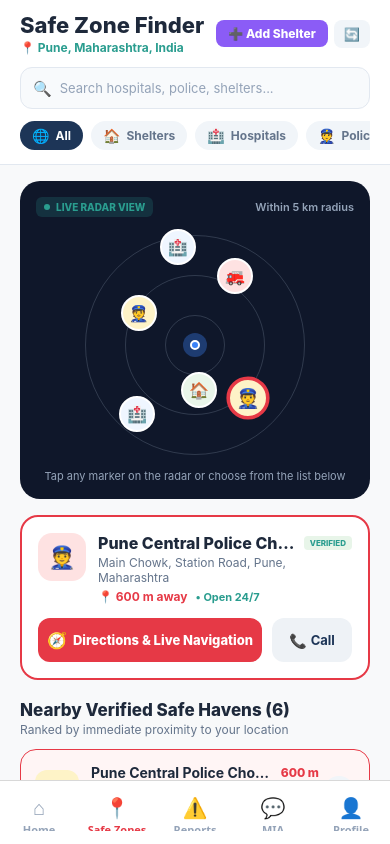
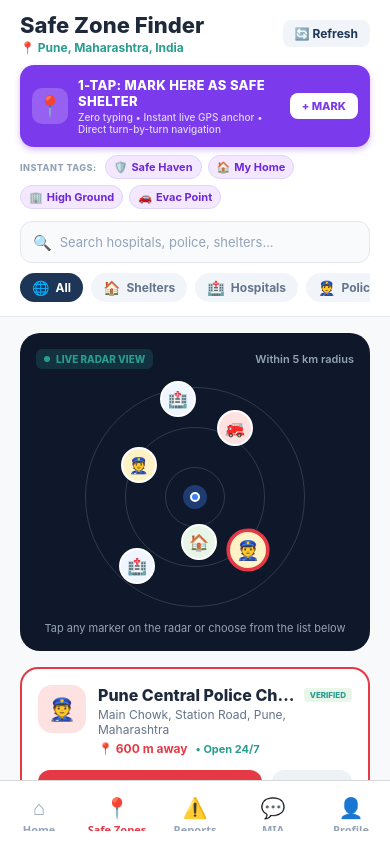
Before and after one commit to niharikadalvi2625-sketch/GuardianApp, a React Native app: screen /SafeZonesTab in a window 390 px wide. Built offline with nearby package versions, Linux system fonts and the light colour scheme; no server answers.

Commit message:
feat(safe-zones): replace manual form with 1-tap instant disaster safe shelter marker and quick tags

```diff
--- a/src/screens/SafeZonesScreen.tsx
+++ b/src/screens/SafeZonesScreen.tsx
@@ -7,12 +7,12 @@ import {
   TouchableOpacity,
   TextInput,
   ActivityIndicator,
-  Modal,
   Alert,
 } from 'react-native';
 import { SafeAreaView } from 'react-native-safe-area-context';
 import { SafeZoneService } from '../services/safeZoneService';
 import { LocationService } from '../services/locationService';
+import { AlertService } from '../services/alertService';
 import { SafeZone, SafeZoneCategory, LocationCoords } from '../types/index';
 
 const THEME = {
@@ -31,7 +31,7 @@ const THEME = {
   amber: '#F59E0B',
   amberBg: '#FEF3C7',
   border: '#E2E8F0',
-  shelterPurple: '#8B5CF6',
+  shelterPurple: '#7C3AED',
   shelterPurpleBg: '#F3E8FF',
 };
 
@@ -43,6 +43,13 @@ const CATEGORIES: { id: SafeZoneCategory | 'all'; label: string; icon: string }[
   { id: 'fire_station', label: 'Fire Dept', icon: '🚒' },
 ];
 
+const QUICK_TAGS = [
+  { label: 'Safe Haven', icon: '🛡️' },
+  { label: 'My Home', icon: '🏠' },
+  { label: 'High Ground', icon: '🏢' },
+  { label: 'Evac Point', icon: '🚗' },
+];
+
 export default function SafeZonesScreen() {
   const [loading, setLoading] = useState<boolean>(true);
   const [userCoords, setUserCoords] = useState<LocationCoords | null>(null);
@@ -51,15 +58,7 @@ export default function SafeZonesScreen() {
   const [selectedCategory, setSelectedCategory] = useState<SafeZoneCategory | 'all'>('all');
   const [selectedZone, setSelectedZone] = useState<SafeZone | null>(null);
   const [searchQuery, setSearchQuery] = useState<string>('');
-
-  // Add Safe Shelter Modal State
-  const [addModalVisible, setAddModalVisible] = useState<boolean>(false);
-  const [newShelterName, setNewShelterName] = useState<string>('');
-  const [newShelterAddress, setNewShelterAddress] = useState<string>('');
-  const [newShelterPhone, setNewShelterPhone] = useState<string>('');
-  const [newShelterLat, setNewShelterLat] = useState<number | null>(null);
-  const [newShelterLng, setNewShelterLng] = useState<number | null>(null);
-  const [isUsingLiveGps, setIsUsingLiveGps] = useState<boolean>(false);
+  const [markingSpot, setMarkingSpot] = useState<boolean>(false);
 
   useEffect(() => {
     loadLocationAndZones();
@@ -128,59 +127,47 @@ export default function SafeZonesScreen() {
     SafeZoneService.callSafeZone(phone);
   };
 
-  const handleUseCurrentLocationForShelter = async () => {
+  /**
+   * ⚡ 1-TAP INSTANT SAFE SHELTER MARKER (ZERO TYPING REQUIRED):
+   * In a disaster, flood, fire, or emergency, users have no time to write forms.
+   * Grabs live GPS coordinates immediately, reverse-geocodes landmark, and saves instantly.
+   */
+  const handleInstantMarkCurrentLocation = async (presetLabel: string = 'Safe Haven') => {
+    setMarkingSpot(true);
     try {
+      AlertService.triggerHaptic();
+
       const loc = userCoords || (await LocationService.getCurrentLocation());
-      setNewShelterLat(loc.latitude);
-      setNewShelterLng(loc.longitude);
-      setIsUsingLiveGps(true);
-      if (loc.address) {
-        setNewShelterAddress(loc.address);
-      } else {
-        const city = loc.city || 'Local Area';
-        setNewShelterAddress(`Near ${city} (${loc.latitude.toFixed(4)}, ${loc.longitude.toFixed(4)})`);
-      }
-    } catch (e) {
-      Alert.alert('GPS Notice', 'Could not fetch current GPS coordinates.');
-    }
-  };
+      setUserCoords(loc);
 
-  const handleSaveCustomShelter = async () => {
-    if (!newShelterName.trim()) {
-      Alert.alert('Missing Name', 'Please enter a name for this Safe Shelter (e.g. "My Home", "Aunt Priya\'s House").');
-      return;
-    }
-
-    const lat = newShelterLat ?? userCoords?.latitude ?? 18.5204;
-    const lng = newShelterLng ?? userCoords?.longitude ?? 73.8567;
-    const addr = newShelterAddress.trim() || `Coordinates: ${lat.toFixed(4)}, ${lng.toFixed(4)}`;
+      const timeStr = new Date().toLocaleTimeString([], { hour: '2-digit', minute: '2-digit' });
+      const locality = loc.subLocality || loc.city || 'Emergency Zone';
+      const shelterName = `${presetLabel} @ ${locality} (${timeStr})`;
+      const addr = loc.address || `${locality}, ${loc.region || ''} (${loc.latitude.toFixed(4)}, ${loc.longitude.toFixed(4)})`;
 
       const created = await SafeZoneService.addCustomShelter({
-      name: newShelterName.trim(),
+        name: shelterName,
         address: addr,
-      phone: newShelterPhone.trim() || '112',
-      latitude: lat,
-      longitude: lng,
+        phone: '112',
+        latitude: loc.latitude,
+        longitude: loc.longitude,
         isOpen24Hours: true,
       });
 
-    setAddModalVisible(false);
-    setNewShelterName('');
-    setNewShelterAddress('');
-    setNewShelterPhone('');
-    setNewShelterLat(null);
-    setNewShelterLng(null);
-    setIsUsingLiveGps(false);
+      // Reload zones and select new shelter
+      const updated = await SafeZoneService.getSafeZones(loc, selectedCategory);
+      setSafeZones(updated);
+      setSelectedZone(created);
 
       Alert.alert(
-      'Safe Shelter Added!',
-      `"${created.name}" is now saved as your trusted sanctuary. You can navigate directly to it with 1 tap anytime.`
+        '✅ Safe Shelter Marked Instantly!',
+        `Saved at: ${addr}\n\nZero typing needed! This safe haven is now pinned. Anyone can tap "Directions & Live Navigation" to navigate directly here from their live location.`
       );
-
-    // Reload safe zones list
-    const updated = await SafeZoneService.getSafeZones(userCoords || undefined, selectedCategory);
-    setSafeZones(updated);
-    setSelectedZone(created);
+    } catch (err) {
+      Alert.alert('GPS Notice', 'Could not acquire GPS coordinates to mark safe haven.');
+    } finally {
+      setMarkingSpot(false);
+    }
   };
 
   const handleDeleteShelter = (id: string, name: string) => {
@@ -234,7 +221,7 @@ export default function SafeZonesScreen() {
 
   return (
     <SafeAreaView style={styles.container} edges={['top']}>
-      {/* Top Header & Search */}
+      {/* Top Header */}
       <View style={styles.header}>
         <View style={styles.titleRow}>
           <View>
@@ -246,19 +233,8 @@ export default function SafeZonesScreen() {
             </Text>
           </View>
           <View style={styles.headerButtonsRow}>
-            <TouchableOpacity
-              style={styles.addShelterHeaderBtn}
-              onPress={() => {
-                setAddModalVisible(true);
-                handleUseCurrentLocationForShelter();
-              }}
-              activeOpacity={0.8}
-            >
-              <Text style={styles.addShelterHeaderBtnText}>➕ Add Shelter</Text>
-            </TouchableOpacity>
-
             <TouchableOpacity style={styles.refreshBtn} onPress={loadLocationAndZones}>
-              <Text style={styles.refreshBtnText}>🔄</Text>
+              <Text style={styles.refreshBtnText}>🔄 Refresh</Text>
             </TouchableOpacity>
           </View>
         </View>
@@ -278,6 +254,50 @@ export default function SafeZonesScreen() {
             <Text style={styles.gpsWarningArrow}>⚙️</Text>
           </TouchableOpacity>
         )}
+
+        {/* ⚡ 1-TAP INSTANT SAFE SPOT MARKER (DISASTER READY - ZERO TYPING) */}
+        <View style={styles.instantMarkContainer}>
+          <TouchableOpacity
+            style={styles.instantMarkBanner}
+            onPress={() => handleInstantMarkCurrentLocation('Safe Haven')}
+            activeOpacity={0.85}
+          >
+            <View style={styles.instantMarkIconBg}>
+              <Text style={styles.instantMarkIcon}>📍</Text>
+            </View>
+            <View style={styles.instantMarkTextCol}>
+              <Text style={styles.instantMarkTitle}>
+                {markingSpot ? 'Acquiring GPS...' : '1-TAP: MARK HERE AS SAFE SHELTER'}
+              </Text>
+              <Text style={styles.instantMarkSub}>
+                Zero typing • Instant live GPS anchor • Direct turn-by-turn navigation
+              </Text>
+            </View>
+            <View style={styles.instantMarkPill}>
+              {markingSpot ? (
+                <ActivityIndicator size="small" color="#FFFFFF" />
+              ) : (
+                <Text style={styles.instantMarkPillText}>+ MARK</Text>
+              )}
+            </View>
+          </TouchableOpacity>
+
+          {/* Quick 1-Touch Label Tags (1-Tap to label instantly without keyboard) */}
+          <View style={styles.quickTagsRow}>
+            <Text style={styles.quickTagsLabel}>INSTANT TAGS:</Text>
+            {QUICK_TAGS.map((tag) => (
+              <TouchableOpacity
+                key={tag.label}
+                style={styles.quickTagChip}
+                onPress={() => handleInstantMarkCurrentLocation(tag.label)}
+                activeOpacity={0.8}
+              >
+                <Text style={styles.quickTagChipIcon}>{tag.icon}</Text>
+                <Text style={styles.quickTagChipText}>{tag.label}</Text>
+              </TouchableOpacity>
+            ))}
+          </View>
+        </View>
 
         {/* Search Bar */}
         <View style={styles.searchBar}>
@@ -402,7 +422,7 @@ export default function SafeZonesScreen() {
                   </Text>
                   {selectedZone.isUserAdded ? (
                     <View style={styles.userShelterBadge}>
-                      <Text style={styles.userShelterBadgeText}>YOUR SAFE HAVEN</Text>
+                      <Text style={styles.userShelterBadgeText}>MARKED SAFE HAVEN</Text>
                     </View>
                   ) : selectedZone.verified ? (
                     <View style={styles.verifiedBadge}>
@@ -494,7 +514,7 @@ export default function SafeZonesScreen() {
                   {zone.isUserAdded ? (
                     <View style={[styles.catBadge, { backgroundColor: THEME.shelterPurpleBg }]}>
                       <Text style={[styles.catBadgeText, { color: THEME.shelterPurple }]}>
-                        ⭐ TRUSTED SHELTER
+                        ⭐ YOUR SAFE HAVEN
                       </Text>
                     </View>
                   ) : (
@@ -534,96 +554,6 @@ export default function SafeZonesScreen() {
           );
         })}
       </ScrollView>
-
-      {/* --- ADD SAFE SHELTER MODAL --- */}
-      <Modal
-        visible={addModalVisible}
-        animationType="slide"
-        transparent
-        onRequestClose={() => setAddModalVisible(false)}
-      >
-        <View style={styles.modalBackdrop}>
-          <View style={styles.modalCard}>
-            <View style={styles.modalHeader}>
-              <View>
-                <Text style={styles.modalBadge}>SAFE HAVEN DIRECTORY</Text>
-                <Text style={styles.modalTitle}>Add Safe Shelter</Text>
-              </View>
-              <TouchableOpacity
-                style={styles.modalCloseBtn}
-                onPress={() => setAddModalVisible(false)}
-              >
-                <Text style={styles.modalCloseText}>✕</Text>
-              </TouchableOpacity>
-            </View>
-
-            <ScrollView showsVerticalScrollIndicator={false}>
-              <Text style={styles.modalDesc}>
-                Save your home, a relative's house, a gated society, or trusted sanctuary so you can direct yourself or others there instantly via live GPS navigation.
-              </Text>
-
-              {/* 1-Tap Use Current Location Button */}
-              <TouchableOpacity
-                style={[
-                  styles.useGpsBtn,
-                  isUsingLiveGps && styles.useGpsBtnActive,
-                ]}
-                onPress={handleUseCurrentLocationForShelter}
-                activeOpacity={0.8}
-              >
-                <Text style={styles.useGpsIcon}>📍</Text>
-                <Text style={styles.useGpsText}>
-                  {isUsingLiveGps
-                    ? '✓ Using Your Live GPS Coordinates'
-                    : 'Use My Current Live Location'}
-                </Text>
-              </TouchableOpacity>
-
-              {/* Shelter Name Input */}
-              <Text style={styles.inputLabel}>SHELTER / SANCTUARY NAME *</Text>
-              <TextInput
-                style={styles.textInput}
-                placeholder="e.g. My Home, Aunt Priya's Flat, Sakhi Hostel"
-                placeholderTextColor={THEME.textLight}
-                value={newShelterName}
-                onChangeText={setNewShelterName}
-              />
-
-              {/* Address / Landmark Input */}
-              <Text style={styles.inputLabel}>ADDRESS / LANDMARK *</Text>
-              <TextInput
-                style={[styles.textInput, { height: 60 }]}
-                multiline
-                placeholder="e.g. Building 4, Green Glen Layout, Main Road"
-                placeholderTextColor={THEME.textLight}
-                value={newShelterAddress}
-                onChangeText={setNewShelterAddress}
-              />
-
-              {/* Contact Phone Input */}
-              <Text style={styles.inputLabel}>CONTACT NUMBER (OPTIONAL)</Text>
-              <TextInput
-                style={styles.textInput}
-                keyboardType="phone-pad"
-                placeholder="e.g. +91 98765 43210"
-                placeholderTextColor={THEME.textLight}
-                value={newShelterPhone}
-                onChangeText={setNewShelterPhone}
-              />
-
-              {/* Save Button */}
-              <TouchableOpacity
-                style={styles.saveShelterBtn}
-                onPress={handleSaveCustomShelter}
-                activeOpacity={0.85}
-              >
-                <Text style={styles.saveShelterBtnIcon}>💾</Text>
-                <Text style={styles.saveShelterBtnText}>SAVE SAFE SHELTER</Text>
-              </TouchableOpacity>
-            </ScrollView>
-          </View>
-        </View>
-      </Modal>
     </SafeAreaView>
   );
 }
@@ -633,23 +563,102 @@ const styles = StyleSheet.create({
   loadingContainer: { flex: 1, justifyContent: 'center', alignItems: 'center', backgroundColor: THEME.background },
   loadingText: { marginTop: 12, fontSize: 14, color: THEME.textSecondary, fontWeight: '600' },
   header: { paddingHorizontal: 20, paddingTop: 12, paddingBottom: 8, backgroundColor: THEME.cardBg, borderBottomWidth: 1, borderBottomColor: THEME.border },
-  titleRow: { flexDirection: 'row', justifyContent: 'space-between', alignItems: 'center', marginBottom: 12 },
+  titleRow: { flexDirection: 'row', justifyContent: 'space-between', alignItems: 'center', marginBottom: 10 },
   headerTitle: { fontSize: 22, fontWeight: '800', color: THEME.textPrimary },
   headerSubtitle: { fontSize: 12, color: THEME.safeGreen, fontWeight: '700', marginTop: 2 },
   headerButtonsRow: { flexDirection: 'row', alignItems: 'center', gap: 6 },
-  addShelterHeaderBtn: {
-    backgroundColor: '#8B5CF6',
+  refreshBtn: { backgroundColor: '#F1F5F9', paddingVertical: 6, paddingHorizontal: 12, borderRadius: 8 },
+  refreshBtnText: { fontSize: 12, fontWeight: '700', color: THEME.secondary },
+
+  // Instant 1-Tap Disaster Safe Spot Marker Styles
+  instantMarkContainer: {
+    marginBottom: 12,
+  },
+  instantMarkBanner: {
+    flexDirection: 'row',
+    alignItems: 'center',
+    backgroundColor: '#7C3AED',
+    borderRadius: 14,
+    padding: 12,
+    shadowColor: '#7C3AED',
+    shadowOffset: { width: 0, height: 3 },
+    shadowOpacity: 0.3,
+    shadowRadius: 6,
+    elevation: 3,
+  },
+  instantMarkIconBg: {
+    width: 36,
+    height: 36,
+    borderRadius: 10,
+    backgroundColor: 'rgba(255, 255, 255, 0.2)',
+    justifyContent: 'center',
+    alignItems: 'center',
+    marginRight: 10,
+  },
+  instantMarkIcon: {
+    fontSize: 20,
+  },
+  instantMarkTextCol: {
+    flex: 1,
+  },
+  instantMarkTitle: {
+    fontSize: 13,
+    fontWeight: '800',
+    color: '#FFFFFF',
+    letterSpacing: 0.3,
+  },
+  instantMarkSub: {
+    fontSize: 10,
+    color: '#DDD6FE',
+    marginTop: 2,
+    fontWeight: '500',
+  },
+  instantMarkPill: {
+    backgroundColor: '#FFFFFF',
     paddingVertical: 6,
     paddingHorizontal: 12,
     borderRadius: 8,
+    marginLeft: 6,
   },
-  addShelterHeaderBtnText: {
-    fontSize: 12,
+  instantMarkPillText: {
+    fontSize: 11,
     fontWeight: '800',
-    color: '#FFFFFF',
+    color: '#7C3AED',
   },
-  refreshBtn: { backgroundColor: '#F1F5F9', paddingVertical: 6, paddingHorizontal: 10, borderRadius: 8 },
-  refreshBtnText: { fontSize: 13, fontWeight: '700', color: THEME.secondary },
+  quickTagsRow: {
+    flexDirection: 'row',
+    alignItems: 'center',
+    gap: 6,
+    marginTop: 8,
+    flexWrap: 'wrap',
+  },
+  quickTagsLabel: {
+    fontSize: 9,
+    fontWeight: '800',
+    color: THEME.textLight,
+    letterSpacing: 0.5,
+    marginRight: 2,
+  },
+  quickTagChip: {
+    flexDirection: 'row',
+    alignItems: 'center',
+    backgroundColor: '#F3E8FF',
+    borderWidth: 1,
+    borderColor: '#DDD6FE',
+    paddingVertical: 4,
+    paddingHorizontal: 8,
+    borderRadius: 12,
+    gap: 4,
+  },
+  quickTagChipIcon: {
+    fontSize: 11,
+  },
+  quickTagChipText: {
+    fontSize: 11,
+    fontWeight: '700',
+    color: '#6D28D9',
+  },
+
   gpsWarningBanner: {
     flexDirection: 'row',
     alignItems: 'center',
@@ -665,7 +674,7 @@ const styles = StyleSheet.create({
   gpsWarningTitle: { fontSize: 12, fontWeight: '800', color: '#B91C1C' },
   gpsWarningSub: { fontSize: 10, color: '#7F1D1D', marginTop: 1 },
   gpsWarningArrow: { fontSize: 16, marginLeft: 6 },
-  searchBar: { flexDirection: 'row', alignItems: 'center', backgroundColor: '#F8FAFC', borderWidth: 1, borderColor: THEME.border, borderRadius: 12, paddingHorizontal: 12, height: 42, marginBottom: 12 },
+  searchBar: { flexDirection: 'row', alignItems: 'center', backgroundColor: '#F8FAFC', borderWidth: 1, borderColor: THEME.border, borderRadius: 12, paddingHorizontal: 12, height: 42, marginBottom: 10 },
   searchIcon: { fontSize: 15, marginRight: 8 },
   searchInput: { flex: 1, fontSize: 13, color: THEME.textPrimary },
   clearIcon: { fontSize: 14, color: THEME.textLight, padding: 4 },
@@ -692,7 +701,7 @@ const styles = StyleSheet.create({
   markerEmoji: { fontSize: 16 },
   mapHintText: { fontSize: 11, color: '#94A3B8', textAlign: 'center', marginTop: 4 },
   selectedZoneCard: { backgroundColor: THEME.cardBg, borderRadius: 18, padding: 16, borderWidth: 2, borderColor: THEME.primary, marginBottom: 20 },
-  userShelterSelectedCard: { borderColor: '#8B5CF6' },
+  userShelterSelectedCard: { borderColor: '#7C3AED' },
   selectedZoneHeader: { flexDirection: 'row', marginBottom: 14 },
   selectedIconBg: { width: 48, height: 48, borderRadius: 14, backgroundColor: '#FEE2E2', justifyContent: 'center', alignItems: 'center', marginRight: 12 },
   selectedZoneIcon: { fontSize: 22 },
@@ -736,54 +745,4 @@ const styles = StyleSheet.create({
   deleteShelterIcon: { fontSize: 14 },
   zoneQuickNav: { width: 32, height: 32, borderRadius: 16, backgroundColor: '#F1F5F9', justifyContent: 'center', alignItems: 'center', marginLeft: 4 },
   quickNavIcon: { fontSize: 14, color: THEME.secondary, fontWeight: '800' },
-
-  // Modal Styles
-  modalBackdrop: { flex: 1, backgroundColor: 'rgba(0, 0, 0, 0.65)', justifyContent: 'flex-end' },
-  modalCard: { backgroundColor: '#FFFFFF', borderTopLeftRadius: 24, borderTopRightRadius: 24, padding: 22, maxHeight: '85%' },
-  modalHeader: { flexDirection: 'row', justifyContent: 'space-between', alignItems: 'center', marginBottom: 12 },
-  modalBadge: { fontSize: 10, fontWeight: '800', color: '#8B5CF6', letterSpacing: 0.8 },
-  modalTitle: { fontSize: 20, fontWeight: '800', color: THEME.textPrimary, marginTop: 2 },
-  modalCloseBtn: { width: 32, height: 32, borderRadius: 16, backgroundColor: '#F1F5F9', justifyContent: 'center', alignItems: 'center' },
-  modalCloseText: { fontSize: 14, fontWeight: '700', color: THEME.textSecondary },
-  modalDesc: { fontSize: 13, color: THEME.textSecondary, lineHeight: 18, marginBottom: 14 },
-  useGpsBtn: {
-    flexDirection: 'row',
-    alignItems: 'center',
-    justifyContent: 'center',
-    backgroundColor: '#EDE9FE',
-    borderWidth: 1.5,
-    borderColor: '#8B5CF6',
-    paddingVertical: 12,
-    borderRadius: 12,
-    marginBottom: 16,
-    gap: 8,
-  },
-  useGpsBtnActive: { backgroundColor: '#8B5CF6' },
-  useGpsIcon: { fontSize: 16 },
-  useGpsText: { fontSize: 13, fontWeight: '700', color: '#6D28D9' },
-  inputLabel: { fontSize: 11, fontWeight: '800', color: THEME.textSecondary, letterSpacing: 0.8, marginBottom: 6 },
-  textInput: {
-    backgroundColor: '#F8FAFC',
-    borderWidth: 1,
-    borderColor: THEME.border,
-    borderRadius: 12,
-    paddingHorizontal: 14,
-    paddingVertical: 10,
-    fontSize: 14,
-    color: THEME.textPrimary,
-    marginBottom: 14,
-  },
-  saveShelterBtn: {
-    flexDirection: 'row',
-    alignItems: 'center',
-    justifyContent: 'center',
-    backgroundColor: '#8B5CF6',
-    paddingVertical: 14,
-    borderRadius: 14,
-    marginTop: 8,
-    marginBottom: 20,
-    gap: 8,
-  },
-  saveShelterBtnIcon: { fontSize: 16 },
-  saveShelterBtnText: { color: '#FFFFFF', fontSize: 14, fontWeight: '800', letterSpacing: 0.5 },
 });
--- a/src/types/index.ts
+++ b/src/types/index.ts
@@ -21,6 +21,7 @@ export interface LocationCoords {
   accuracy?: number;
   timestamp?: number;
   city?: string;
+  subLocality?: string;
   region?: string;
   country?: string;
   address?: string;
```
Lines whose indentation alone changed are shown as unchanged.
